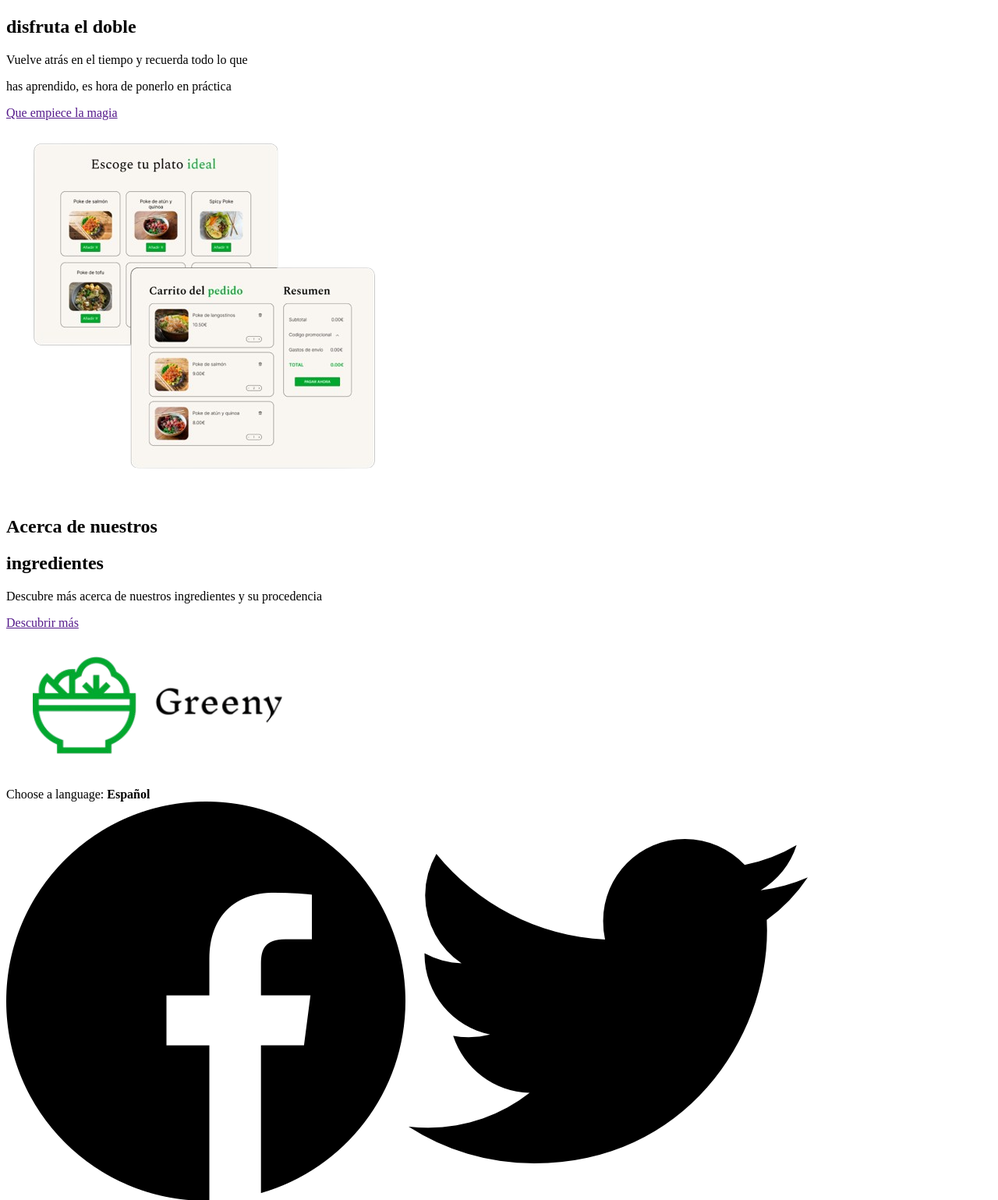
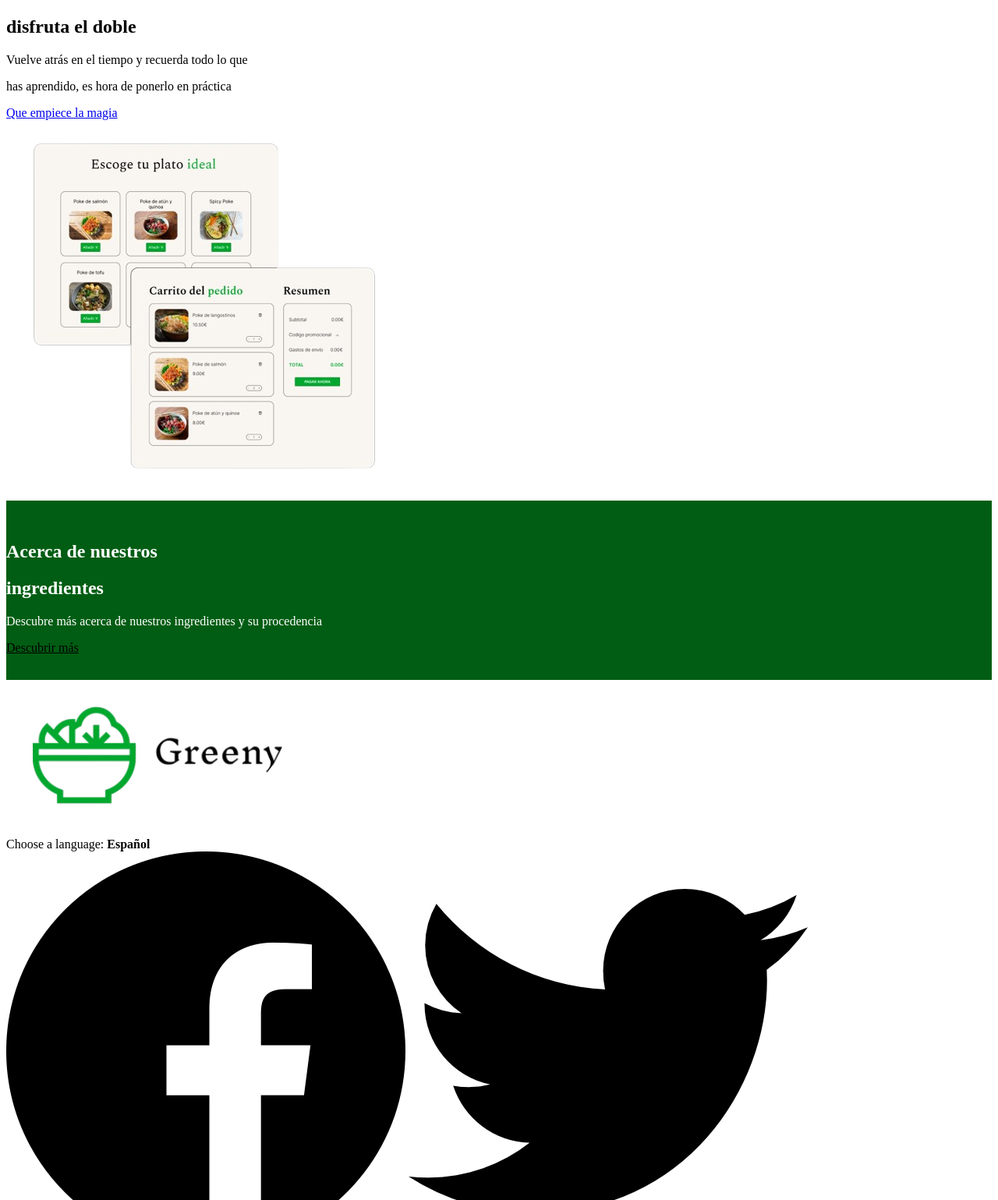
Before and after one commit to DanielLS-Dev-IBF/proyecto1, a PHP site: page /DAW2/views/Home.php in a window 1280 px wide. Shown: the part 1840-3379 px from the top of the page at 78% size. Run offline with PHP 8.4, Linux system fonts and the light colour scheme.

Commit message:
Commit 23 Fixes

```diff
--- a/css/Home.css
+++ b/css/Home.css
@@ -5,3 +5,16 @@
 header {
   background-color: var(--secondary-color) !important;
 }
+
+/* Estilo específico para la sección "Acerca de nuestros ingredientes" */
+.ingredientes-section {
+  background-color: #005d13; /* Color de fondo solicitado */
+  color: #ffffff; /* Color de texto blanco para mejor contraste */
+  padding: 2rem 0; /* Espaciado interno opcional */
+}
+
+/* Asegúrate de que los enlaces y otros elementos tengan colores apropiados */
+.ingredientes-section a {
+  background-color: var(--secondary-color) !important; /* Enlaces en blanco */
+  color: black;
+}
--- a/views/Home.php
+++ b/views/Home.php
@@ -66,7 +66,7 @@
 
                 <!-- Botón antes de la imagen -->
                  <div>
-                    <a class="btn-hover mb-3" href="">Que empiece la magia</a>
+                    <a class="btn-hover mb-3" href="?controller=Producto&action=carta">Que empiece la magia</a>
                  </div>
 
                 <!-- Imagen debajo del botón -->
@@ -81,13 +81,15 @@
 
 
 
-    <section class="container text-center my-5">
-        <div class="row justify-content-center">
-            <div class="col-12 col-md-10 col-lg-8">
-                <h1 class="display-4">Acerca de nuestros</h1>
-                <h1 class="display-4">ingredientes</h1>
-                <p class="lead">Descubre más acerca de nuestros ingredientes y su procedencia</p>
-                <a class="btn-hover" href="">Descubrir más</a>
+    <section class="ingredientes-section">
+        <div class="container text-center my-5">
+            <div class="row justify-content-center">
+                <div class="col-12 col-md-10 col-lg-8">
+                    <h1 class="display-4">Acerca de nuestros</h1>
+                    <h1 class="display-4">ingredientes</h1>
+                    <p class="lead">Descubre más acerca de nuestros ingredientes y su procedencia</p>
+                    <a class="btn-hover" href="?controller=Producto&action=carta">Descubrir más</a>
+                </div>
             </div>
         </div>
     </section>
```
Also changed, not shown: img/Refs/Greeny.webp (added).
